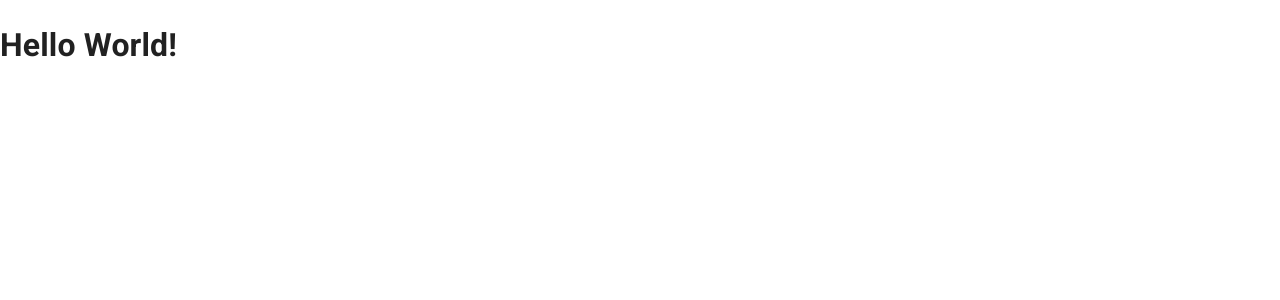
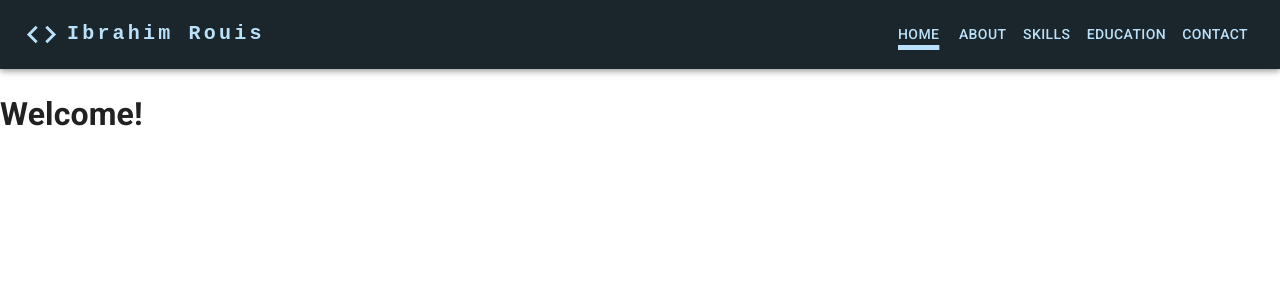
Before and after one commit to RouisIbra/MyPortfolio, a React (Vite) app: page / in a window 1280 px wide. Shown: the top 300 px of the page. Built offline with nearby package versions, Linux system fonts and the light colour scheme.

Commit message:
Add a navbar

```diff
--- a/src/App.jsx
+++ b/src/App.jsx
@@ -1,10 +1,14 @@
 import React from "react";
+import MyAppBar from "./components/MyAppBar";
 
 function App() {
   return (
-    <div>
-      <h1>Hello World!</h1>
-    </div>
+    <>
+      <MyAppBar />
+      <main>
+        <h1>Welcome!</h1>
+      </main>
+    </>
   );
 }
 
--- /dev/null
+++ b/src/components/MyAppBar/index.jsx
@@ -0,0 +1,174 @@
+import React, { useEffect, useState } from "react";
+import AppBar from "@mui/material/AppBar";
+import Box from "@mui/material/Box";
+import Toolbar from "@mui/material/Toolbar";
+import IconButton from "@mui/material/IconButton";
+import Typography from "@mui/material/Typography";
+import Menu from "@mui/material/Menu";
+import MenuIcon from "@mui/icons-material/Menu";
+import Container from "@mui/material/Container";
+import Button from "@mui/material/Button";
+import MenuItem from "@mui/material/MenuItem";
+import CodeIcon from "@mui/icons-material/Code";
+
+const pages = [
+  { id: "home", label: "Home" },
+  { id: "about", label: "About" },
+  { id: "skills", label: "Skills" },
+  { id: "education", label: "Education" },
+  { id: "contact", label: "Contact" },
+];
+const title = "Ibrahim Rouis";
+
+function MyAppBar() {
+  const [anchorElNav, setAnchorElNav] = useState(null);
+  const [selectedPage, setSelectedPage] = useState(pages[0].id);
+
+  const handleOpenNavMenu = (event) => {
+    setAnchorElNav(event.currentTarget);
+  };
+
+  const handleCloseNavMenu = () => {
+    setAnchorElNav(null);
+  };
+
+  const handleGoToSection = (pageId) => {
+    // TODO: Scroll to section with animation
+    setSelectedPage(pageId);
+    if (anchorElNav != null) {
+      handleCloseNavMenu();
+    }
+  };
+
+  return (
+    <AppBar
+      position="sticky"
+      sx={{ backgroundColor: "#1B262C", color: "#BBE1FA" }}
+    >
+      <Container maxWidth="xl">
+        <Toolbar disableGutters>
+          {/* Page icon for md+ screen */}
+          <CodeIcon
+            sx={{ display: { xs: "none", md: "flex" }, mr: 1 }}
+            fontSize="large"
+          />
+
+          {/* Page title for md+ screen */}
+          <Typography
+            variant="h6"
+            noWrap
+            component="a"
+            href="/"
+            sx={{
+              mr: 2,
+              display: { xs: "none", md: "flex" },
+              fontFamily: "monospace",
+              fontWeight: 700,
+              letterSpacing: ".2rem",
+              color: "inherit",
+              textDecoration: "none",
+            }}
+          >
+            {title}
+          </Typography>
+
+          {/* Page sections menu for xs- screen */}
+          <Box sx={{ flexGrow: 1, display: { xs: "flex", md: "none" } }}>
+            <IconButton
+              size="large"
+              aria-label="Appbar Menu"
+              aria-controls="menu-appbar"
+              aria-haspopup="true"
+              onClick={handleOpenNavMenu}
+              color="inherit"
+            >
+              <MenuIcon />
+            </IconButton>
+
+            {/* Popup Menu for xs- screen */}
+            <Menu
+              id="menu-appbar"
+              anchorEl={anchorElNav}
+              anchorOrigin={{
+                vertical: "bottom",
+                horizontal: "left",
+              }}
+              keepMounted
+              transformOrigin={{
+                vertical: "top",
+                horizontal: "left",
+              }}
+              open={Boolean(anchorElNav)}
+              onClose={handleCloseNavMenu}
+              sx={{
+                display: { xs: "block", md: "none" },
+              }}
+            >
+              {pages.map((page) => (
+                <MenuItem
+                  key={page.id}
+                  onClick={() => handleGoToSection(page.id)}
+                >
+                  <Typography textAlign="center">{page.label}</Typography>
+                </MenuItem>
+              ))}
+            </Menu>
+          </Box>
+
+          {/* Page title for xs- screen */}
+          <Typography
+            variant="h5"
+            noWrap
+            component="a"
+            href="/"
+            sx={{
+              mr: 2,
+              display: { xs: "flex", md: "none" },
+              flexGrow: 1,
+              fontFamily: "monospace",
+              fontWeight: 700,
+              letterSpacing: ".1rem",
+              color: "inherit",
+              textDecoration: "none",
+            }}
+          >
+            {title}
+          </Typography>
+
+          {/* Page sections menu for md+ screen */}
+          <Box
+            sx={{
+              flexGrow: 1,
+              display: { xs: "none", md: "flex" },
+              justifyContent: "flex-end",
+            }}
+          >
+            {pages.map((page) => (
+              <Button
+                key={page.id}
+                onClick={() => handleGoToSection(page.id)}
+                sx={{
+                  my: 2,
+                  color: "#BBE1FA",
+                  display: "block",
+                  textUnderlineOffset: 6,
+                  textDecorationLine:
+                    page.id === selectedPage ? "underline" : "none",
+                  textDecorationThickness: page.id === selectedPage ? 5 : 2,
+                  "&:hover": {
+                    color: "#3282B8",
+                    textDecorationLine: "underline",
+                    textDecorationThickness: page.id === selectedPage ? 5 : 2,
+                  },
+                }}
+              >
+                {page.label}
+              </Button>
+            ))}
+          </Box>
+        </Toolbar>
+      </Container>
+    </AppBar>
+  );
+}
+export default MyAppBar;
```
Also changed, not shown: .eslintrc.json.
